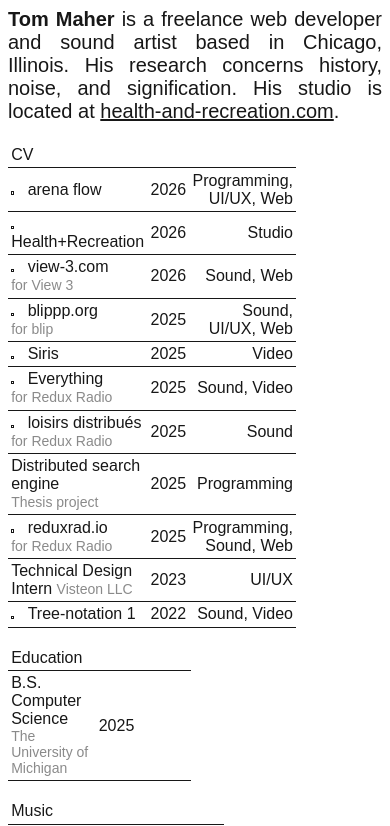
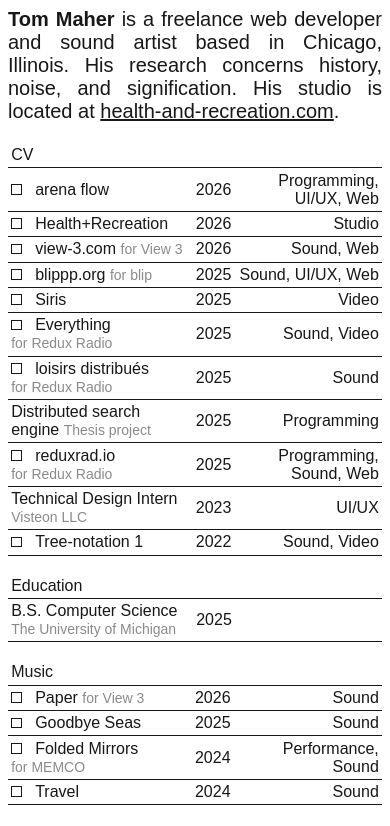
Before and after one commit to tkmaher/otherseas1, a Next.js app: page / in a window 390 px wide. Shown: the top 826 px of the page. Built offline with nearby package versions, Linux system fonts and the light colour scheme; a web font is replaced by a local one.

Commit message:
on a trip

```diff
--- a/app/globals.scss
+++ b/app/globals.scss
@@ -157,8 +157,8 @@ a {
 input[type="checkbox"] {
   -webkit-appearance: none;
   appearance: none;
-  width: 0.8dvw;
-  height: 0.8dvw;
+  width: 0.8em;
+  height: 0.8em;
   border: 0.1em solid var(--foreground);
   background-color: var(--background);
   cursor: pointer;
@@ -191,3 +191,30 @@ img {
   -moz-user-drag: none;
   -o-user-drag: none;
 }
+
+@media (max-width: 768px) {
+  #list {
+    max-width: 100%;
+    width: 100%;
+  }
+
+  .content-right .selector {
+    right: 50% !important;
+  }
+
+  .content-right .card {
+    left: 50%;
+    width: 30dvh;
+    height: 30dvh;
+    .container {
+      left: auto;
+      right: auto;
+      max-width: 30dvh;
+      max-height: 30dvh;
+      &:has(iframe) {
+        width: 30dvh;
+        height: 30dvh;
+      }
+    }
+  }
+}
```
